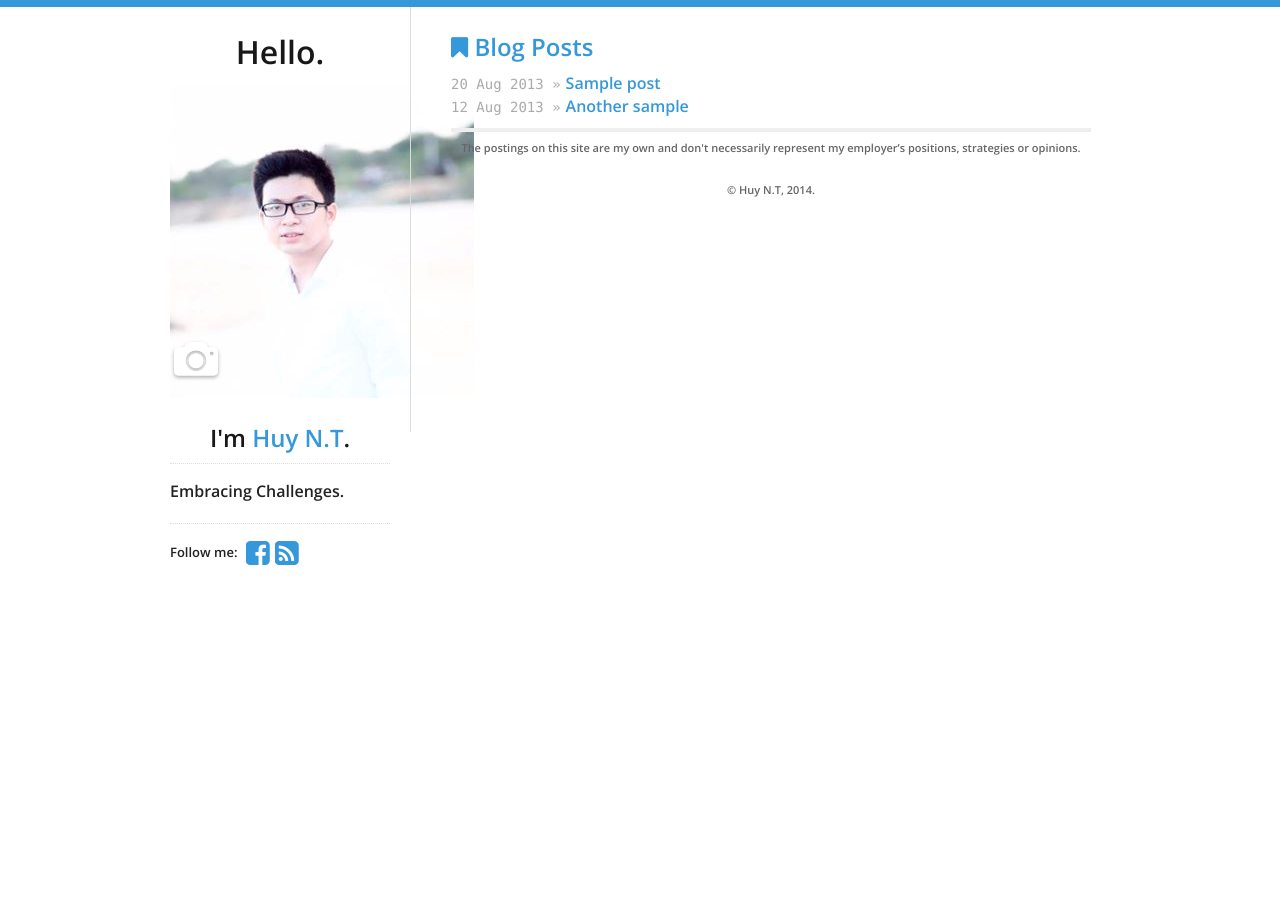
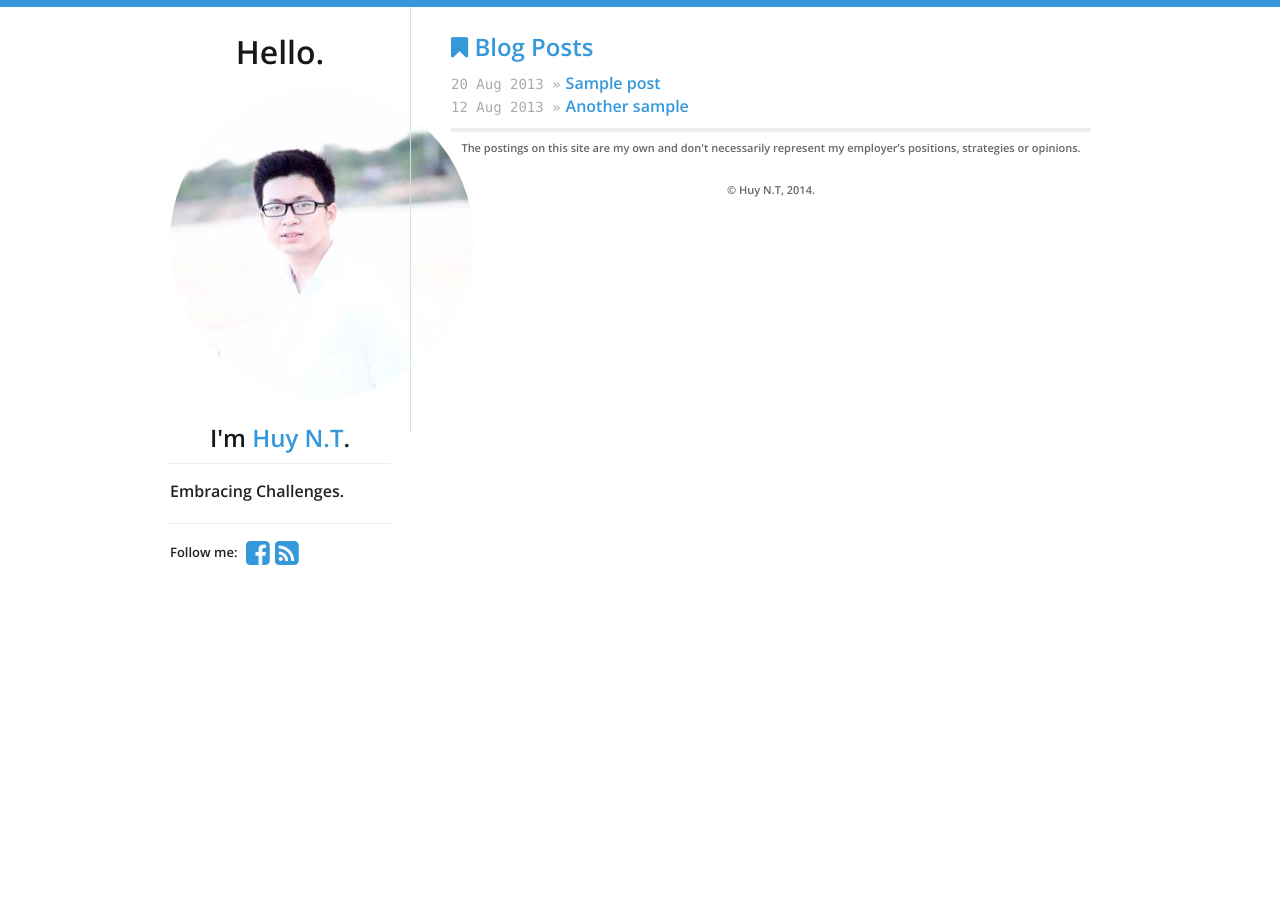
Before and after one commit to huynt-plus/huynt-plus.github.io, a Jekyll site: the page built from index.html, in a window 1280 px wide. Built offline with Jekyll 4.4.1, drawn with Linux system fonts in a browser that asks for light colours; nearby versions of some CDN libraries.

Commit message:
Update all.css

```diff
--- a/assets/css/all.css
+++ b/assets/css/all.css
@@ -5,3 +5,4 @@
 {% include css/screen.css %}
 {% include css/layout.css %}
 {% include css/syntax.css %}
+{% include css/style.css %}
```
